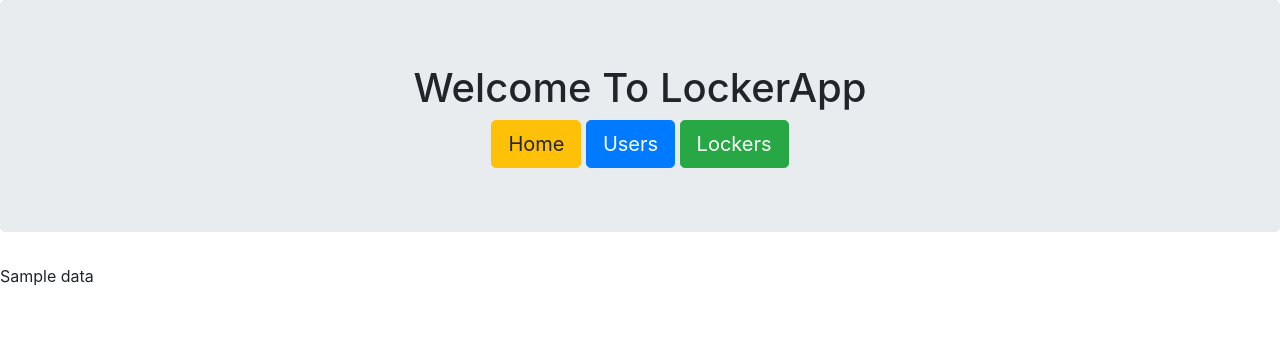
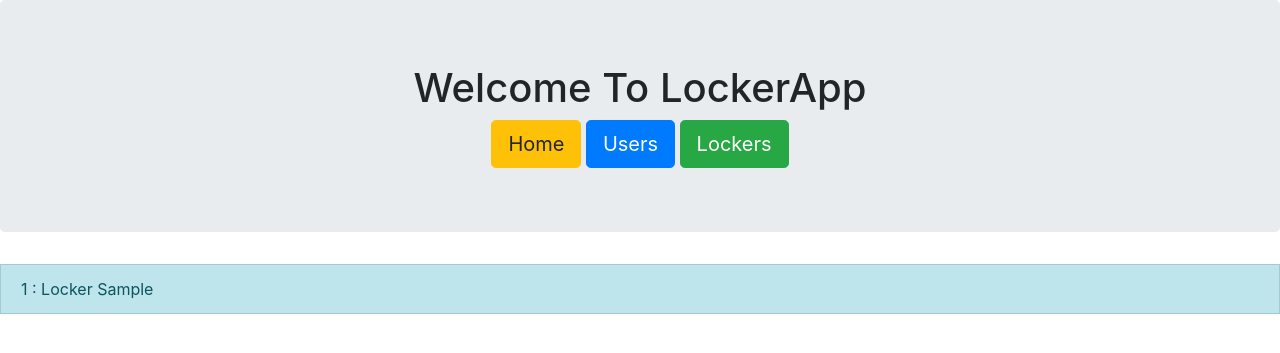
Before and after one commit to AdoreIt/LockerApp, a Flask app: template locker_app/templates/users.html in a window 1280 px wide. Shown: the top 353 px of the page. Run offline with Flask 2, Linux system fonts and the light colour scheme; the template is opened without the code that fills it: most values are stand-ins (such as "Sample title", 1, 10 or a date in 2020); some libraries are stand-ins or nearby versions.

Commit message:
i #44: Add bootstrap to lockers and users

```diff
--- a/locker_app/app.py
+++ b/locker_app/app.py
@@ -70,8 +70,8 @@ def lockers():
     resp = None
     try:
         print("LockerApp: requesting from LockerService")
-        resp = requests.get('http://192.168.43.76:5020/locker_service',
-                            data={'hello': "LockerService"})
+        resp = requests.get('http://192.168.43.136:5020/locker_service',
+                            data={'lockers': "LockerService"})
         print("LockerApp got response: " + resp.text)
     except:
         error = "Service temporary unavailable. Please, try later"
@@ -80,7 +80,7 @@ def lockers():
     if resp.status_code == 200:
         print("LockerApp: Loading response from LockerService")
         resp = json.loads(resp.text)
-        data = resp['hello']
+        data = resp['lockers']
         return render_template("lockers.html", data=data)
     else:
         error = "No Hello World for you >:|"
--- a/locker_app/templates/users.html
+++ b/locker_app/templates/users.html
@@ -3,7 +3,16 @@
 {% block body %}
 
 {% if data %}
-{{ data }}
+<div class="list-group" name="list-group"></div>
+{% for name, locker_id in data.items() %}
+{% if locker_id == None %}
+<p class="list-group-item list-group-item-action list-group-item-light">{{name}}</p>
+{% endif %}
+{% if not locker_id == None %}
+<p class="list-group-item list-group-item-action list-group-item-info">{{name}} : Locker {{locker_id}}</p>
+{% endif %}
+{% endfor %}
+</div>
 {% endif %}
 
 {% endblock %}
```
Also changed, not shown: locker_app/templates/lockers.html (+10 -1 lines).
